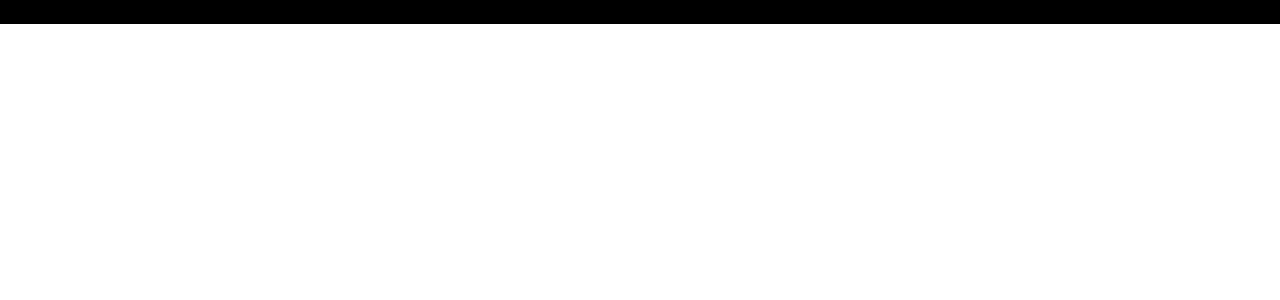
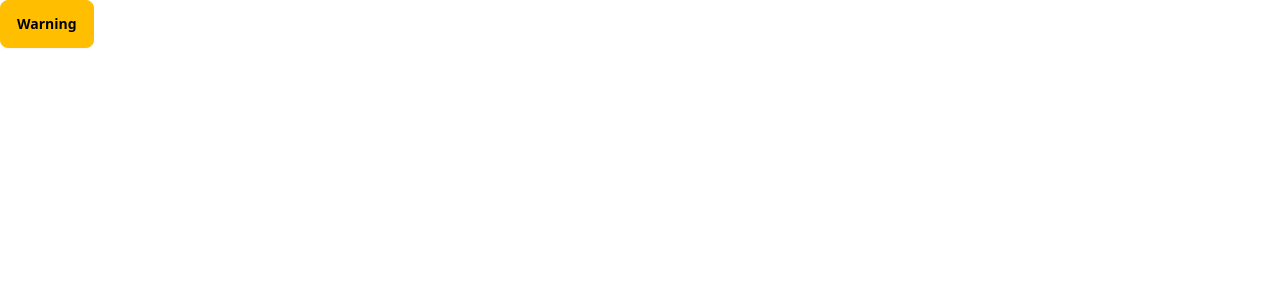
Before and after one commit to kuaniyeung/ai-shopping-app-client, a Vue app: page / in a window 1280 px wide. Shown: the top 300 px of the page. Built offline with nearby package versions, Linux system fonts and the light colour scheme.

Commit message:
chore: daisyUI setup (#2)

```diff
--- a/package.json
+++ b/package.json
@@ -14,6 +14,7 @@
   "devDependencies": {
     "@vitejs/plugin-vue": "^5.1.2",
     "autoprefixer": "^10.4.20",
+    "daisyui": "^4.12.10",
     "postcss": "^8.4.41",
     "tailwindcss": "^3.4.10",
     "typescript": "^5.5.3",
--- a/src/App.vue
+++ b/src/App.vue
@@ -1,7 +1,7 @@
 <script setup lang="ts"></script>
 
 <template>
-  <div class="bg-black">Hello</div>
+  <button className="btn btn-warning">Warning</button>
 </template>
 
 <style scoped></style>
--- a/tailwind.config.js
+++ b/tailwind.config.js
@@ -1,3 +1,5 @@
+import daisyui from "daisyui";
+
 export default {
   purge: ["./index.html", "./src/**/*.{vue,js,ts,jsx,tsx}"],
   darkMode: false, // or 'media' or 'class'
@@ -7,5 +9,5 @@
   variants: {
     extend: {},
   },
-  plugins: [],
+  plugins: [daisyui],
 };
```
Also changed, not shown: 1 other file (tests, documents, lock files or other folders).
